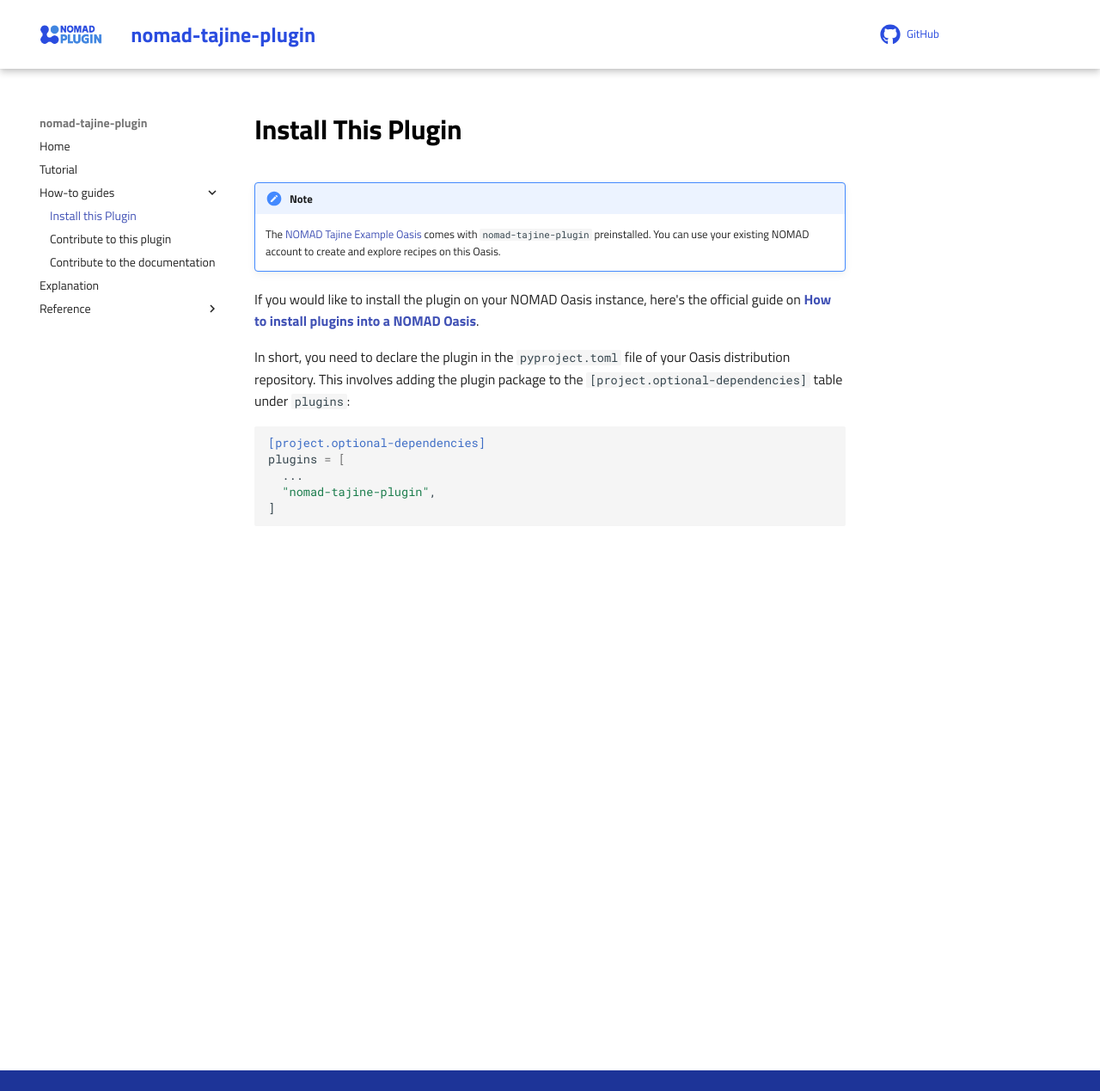
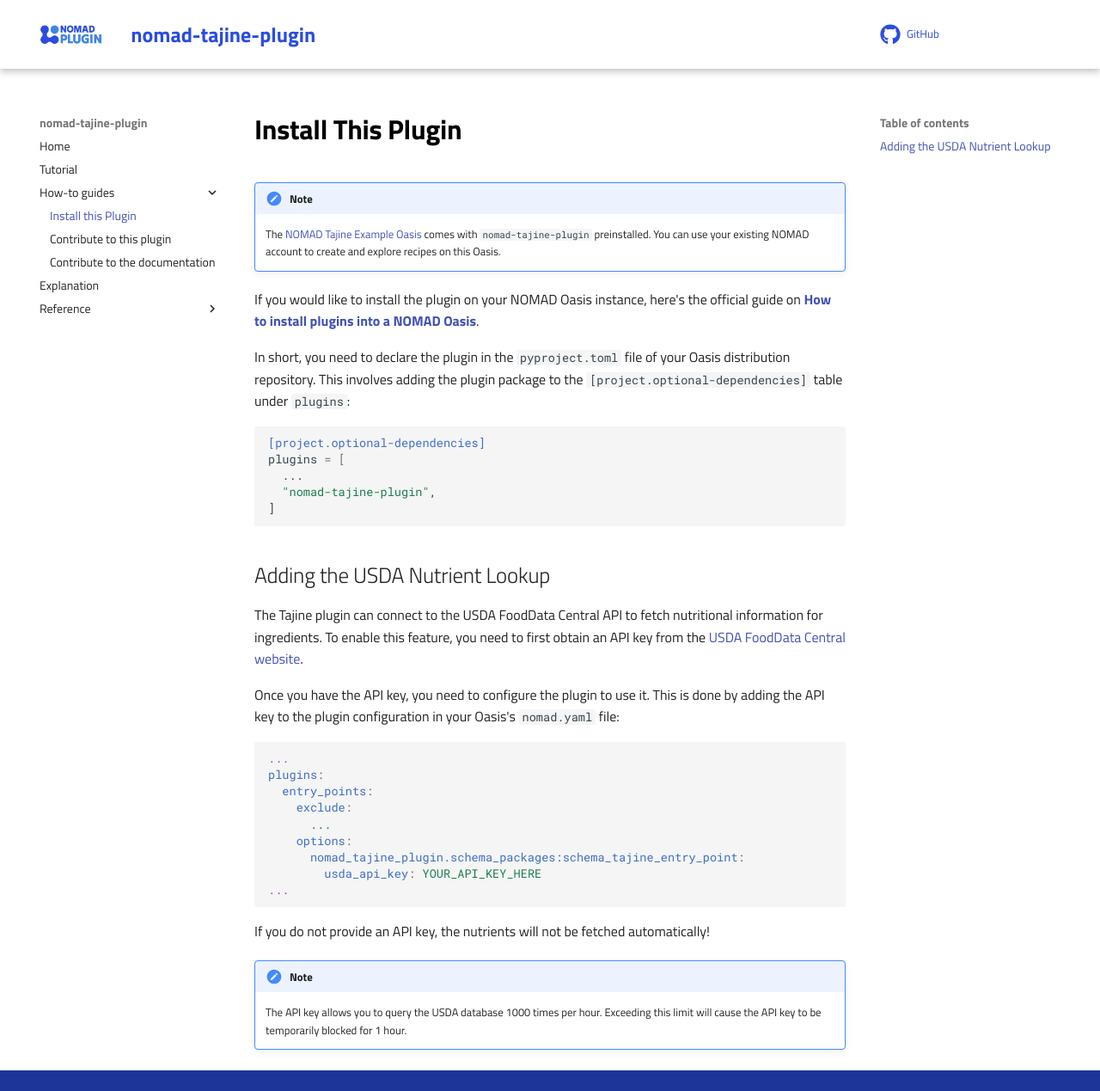
Before and after one commit to FAIRmat-NFDI/nomad-tajine-plugin, an MkDocs documentation site: the page built from docs/how_to/install_this_plugin.md, in a window 1280 px wide and 1269 px high. Shown: the whole window at 86% size. Built offline with MkDocs 1.6.1 and Material for MkDocs 9.7.7, drawn with Linux system fonts in a browser that asks for light colours; comment, search, counter and statistics services are not loaded.

Commit message:
Added docs on how to add the USDA API key to the distro

````diff
--- a/docs/how_to/install_this_plugin.md
+++ b/docs/how_to/install_this_plugin.md
@@ -17,3 +17,28 @@
   "nomad-tajine-plugin",
 ]
 ```
+
+## Adding the USDA Nutrient Lookup
+
+The Tajine plugin can connect to the USDA FoodData Central API to fetch
+nutritional information for ingredients. To enable this feature, you need to first
+obtain an API key from the [USDA FoodData Central website](https://fdc.nal.usda.gov/api-key-signup).
+
+Once you have the API key, you need to configure the plugin to use it. This is done by
+adding the API key to the plugin configuration in your Oasis's `nomad.yaml` file:
+```yaml
+...
+plugins:
+  entry_points:
+    exclude:
+      ...
+    options:
+      nomad_tajine_plugin.schema_packages:schema_tajine_entry_point:
+        usda_api_key: YOUR_API_KEY_HERE
+...
+```
+
+If you do not provide an API key, the nutrients will not be fetched automatically!
+
+!!! note "Note"
+    The API key allows you to query the USDA database 1000 times per hour. Exceeding this limit will cause the API key to be temporarily blocked for 1 hour.
````
